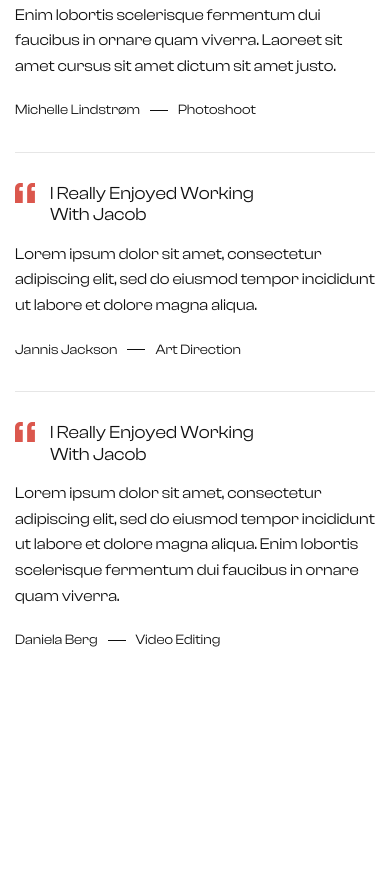
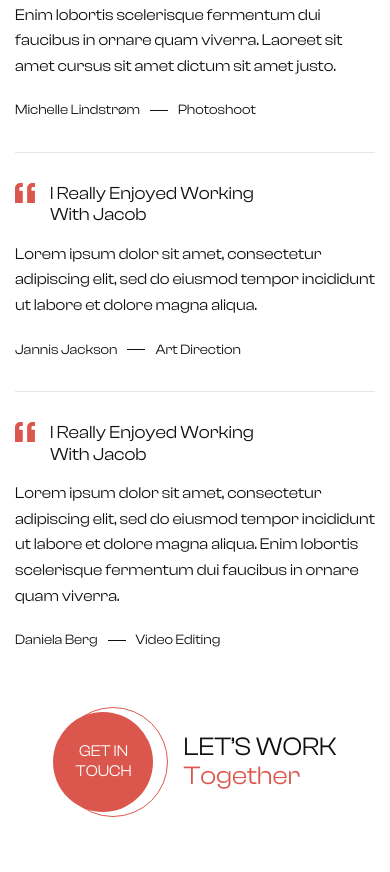
Before and after one commit to Vitiok2021/html-scss-js-practice, a plain HTML site: page gronberg/gronberg/index.html in a window 390 px wide. Shown: the part 4635-5507 px from the top of the page. Before the commit the page ends 5287 px from the top, so only its background shows below. Drawn offline with Linux system fonts and the light colour scheme.

Commit message:
feat: finished lets-work section

```diff
--- a/gronberg/gronberg/index.html
+++ b/gronberg/gronberg/index.html
@@ -295,7 +295,7 @@
             </ul>
           </div>
         </section>
-        <section class="page__reviews reviews">
+        <section class="page__reviews reviews reviews--nomargin">
           <div class="reviews__container">
             <div class="reviews__content">
               <h2 class="reviews__title">
@@ -376,6 +376,20 @@
             </div>
           </div>
         </section>
+        <section class="page__lets-work lets-work lets-work--nomargin">
+          <div class="lets-work__container">
+            <a href="#" class="lets-work__link">
+              <div class="lets-work__circle">
+                Get in<br />
+                Touch
+              </div>
+              <h2 class="lets-work__title">
+                Let’s Work<br />
+                <span>Together</span>
+              </h2>
+            </a>
+          </div>
+        </section>
       </main>
       <footer class="footer"></footer>
     </div>
--- a/gronberg/gronberg/scss/style.scss
+++ b/gronberg/gronberg/scss/style.scss
@@ -34,7 +34,7 @@ body {
   max-width: 89.375rem;
   margin: 0 auto;
 }
-.page > * {
+.page > *:not([class*='--nomargin']) {
   margin-bottom: 224px;
   &:last-child {
     margin-bottom: 0;
@@ -69,6 +69,8 @@ body {
   &__exhibitions {
   }
   &__reviews {
+  }
+  &__lets-work {
   }
 }
 
@@ -1183,6 +1185,115 @@ body {
 }
 
 // ===================================================
+
+.lets-work {
+  padding-block: 14.3125rem;
+  @media (max-width: 1430px) {
+    padding-block: 150px;
+  }
+  @media (max-width: 991.98px) {
+    padding-block: 80px;
+  }
+  @media (max-width: 737.98px) {
+    padding-block: 60px;
+  }
+  &__container {
+    display: flex;
+    justify-content: center;
+  }
+
+  &__link {
+    display: flex;
+    align-items: center;
+    gap: 6.1875rem;
+    @media (any-hover: hover) {
+      &:hover {
+        .lets-work__circle::before {
+          width: 13.75rem;
+          left: 0.625rem;
+          top: -0.625rem;
+        }
+      }
+    }
+    @media (max-width: 991.98px) {
+      gap: 3.75rem;
+    }
+    @media (max-width: 650px) {
+      gap: 30px;
+    }
+  }
+
+  &__circle {
+    position: relative;
+    text-align: center;
+    background-color: $orangeColor;
+    aspect-ratio: 1;
+    width: 12.5rem;
+    flex-shrink: 0;
+    border-radius: 50%;
+    // display: flex;
+    // justify-content: center;
+    // align-items: center;
+    display: grid;
+    place-content: center;
+    color: #fff;
+    font-size: 1.5rem;
+    text-transform: uppercase;
+    line-height: 1.2;
+    &::before {
+      content: '';
+      position: absolute;
+      top: 0;
+      left: 0;
+      width: 12.5rem;
+      aspect-ratio: 1;
+      border-radius: 50%;
+      border: 0.0625rem solid $orangeColor;
+      transition: all 0.3s;
+    }
+
+    @media (max-width: 737.98px) {
+      width: 160px;
+      &::before {
+        width: 180px;
+        top: -10px;
+        left: 10px;
+      }
+    }
+    @media (max-width: 650px) {
+      width: 100px;
+      font-size: 16px;
+      &::before {
+        width: 110px;
+        top: -5px;
+        left: 5px;
+      }
+    }
+  }
+
+  &__title {
+    font-size: 6.25rem;
+    line-height: 1.1;
+    text-transform: uppercase;
+    span {
+      text-transform: none;
+      color: $orangeColor;
+    }
+    @media (max-width: 1430px) {
+      font-size: 5rem;
+    }
+    @media (max-width: 991.98px) {
+      font-size: 3.75rem;
+    }
+    @media (max-width: 737.98px) {
+      font-size: 42px;
+    }
+    @media (max-width: 650px) {
+      font-size: 26px;
+    }
+  }
+}
+
 // ===================================================
 
 @import './components';
```
Also changed, not shown: gronberg/gronberg/scss/style.css, 1 other file.
